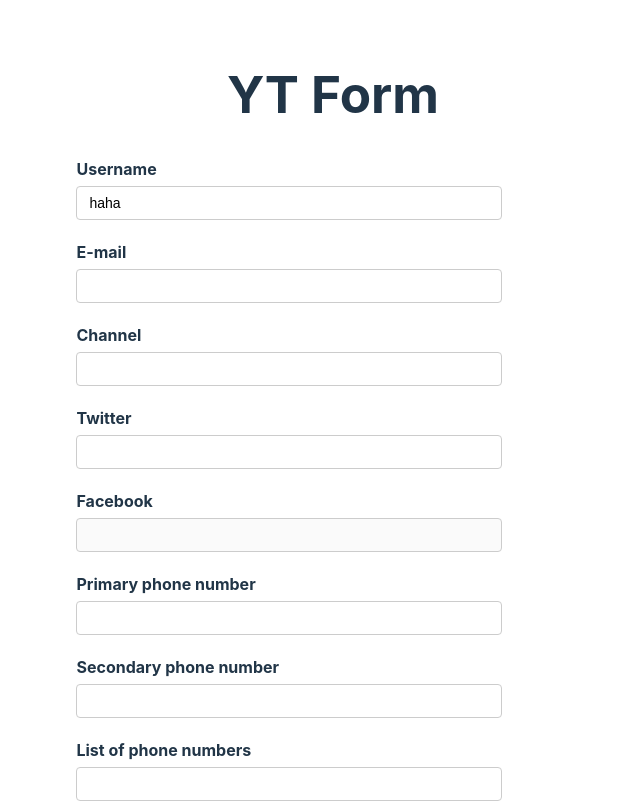
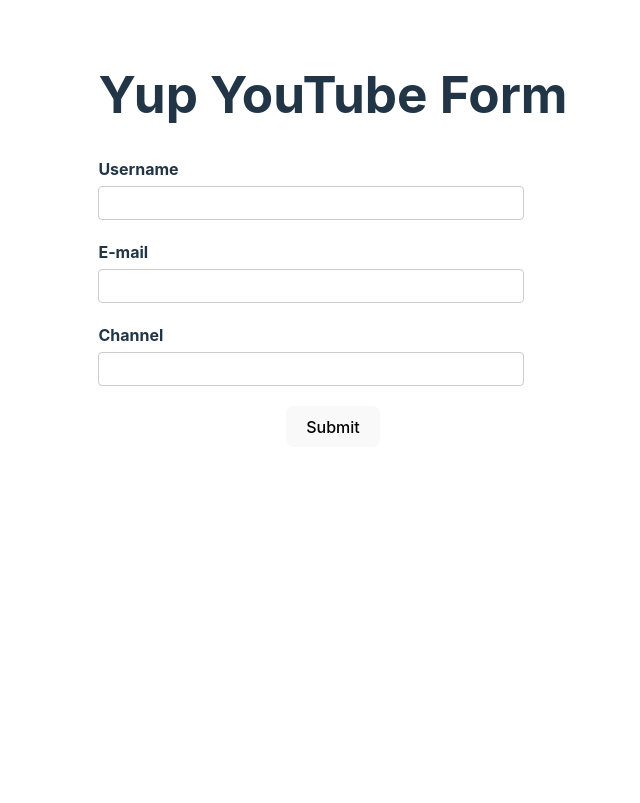
Before and after one commit to thinhphungdev/react-hook-form-demo, a React (Vite) app: page / in a window 1280 px wide. Shown: the top 803 px of the page, without its empty margins (307-947 px from the left). Built offline with nearby package versions, Linux system fonts and the light colour scheme.

Commit message:
integrate with yup validation

```diff
--- a/package.json
+++ b/package.json
@@ -10,9 +10,11 @@
     "preview": "vite preview"
   },
   "dependencies": {
+    "@hookform/resolvers": "^3.3.2",
     "react": "^18.2.0",
     "react-dom": "^18.2.0",
-    "react-hook-form": "^7.49.2"
+    "react-hook-form": "^7.49.2",
+    "yup": "^1.3.3"
   },
   "devDependencies": {
     "@hookform/devtools": "^4.3.1",
--- a/src/App.tsx
+++ b/src/App.tsx
@@ -1,10 +1,11 @@
 import './App.css';
 import { YouTubeForm } from './components/YTForm';
+import { YupForm } from './components/YupForm';
 
 function App() {
   return (
     <div>
-      <YouTubeForm />
+      <YupForm />
     </div>
   );
 }
--- /dev/null
+++ b/src/components/YupForm.tsx
@@ -0,0 +1,64 @@
+import { useForm } from 'react-hook-form';
+import { yupResolver } from '@hookform/resolvers/yup';
+import * as yup from 'yup';
+
+type FormValues = {
+  username: string;
+  email: string;
+  channel: string;
+};
+
+const schema = yup.object({
+  username: yup.string().required('Username is required'),
+  email: yup
+    .string()
+    .email('Email format is not valid')
+    .required('Email is required'),
+  channel: yup.string().required('Channel is required'),
+});
+
+export const YupForm = () => {
+  const form = useForm<FormValues>({
+    defaultValues: {
+      username: '',
+      email: '',
+      channel: '',
+    },
+    resolver: yupResolver(schema),
+  });
+
+  const { register, handleSubmit, formState } = form;
+  const { errors } = formState;
+
+  const onSubmit = (data: FormValues) => {
+    console.log(data);
+  };
+
+  return (
+    <div>
+      <h1>Yup YouTube Form</h1>
+
+      <form onSubmit={handleSubmit(onSubmit)} noValidate>
+        <div className='form-control'>
+          <label htmlFor='username'>Username</label>
+          <input type='text' id='username' {...register('username')} />
+          <p className='error'>{errors.username?.message}</p>
+        </div>
+
+        <div className='form-control'>
+          <label htmlFor='email'>E-mail</label>
+          <input type='email' id='email' {...register('email')} />
+          <p className='error'>{errors.email?.message}</p>
+        </div>
+
+        <div className='form-control'>
+          <label htmlFor='channel'>Channel</label>
+          <input type='text' id='channel' {...register('channel')} />
+          <p className='error'>{errors.channel?.message}</p>
+        </div>
+
+        <button>Submit</button>
+      </form>
+    </div>
+  );
+};
```
Also changed, not shown: 1 other file (tests, documents, lock files or other folders).
